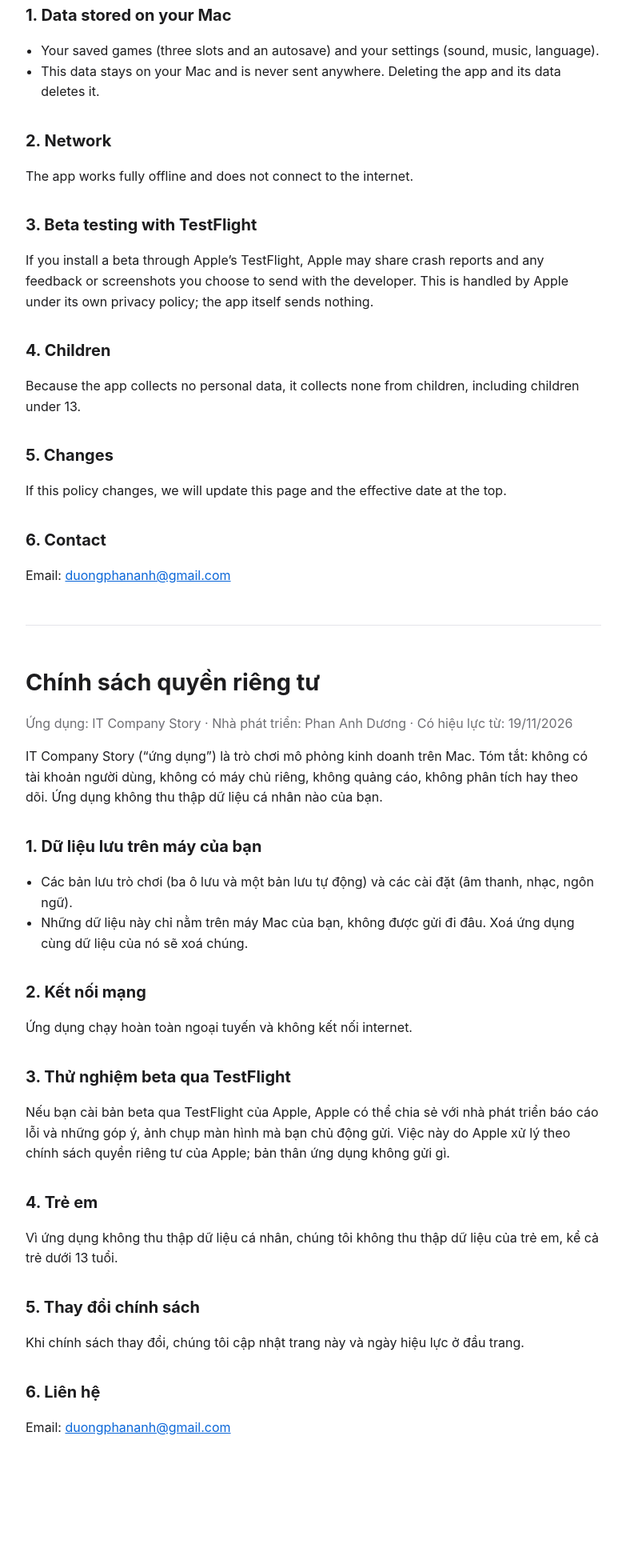
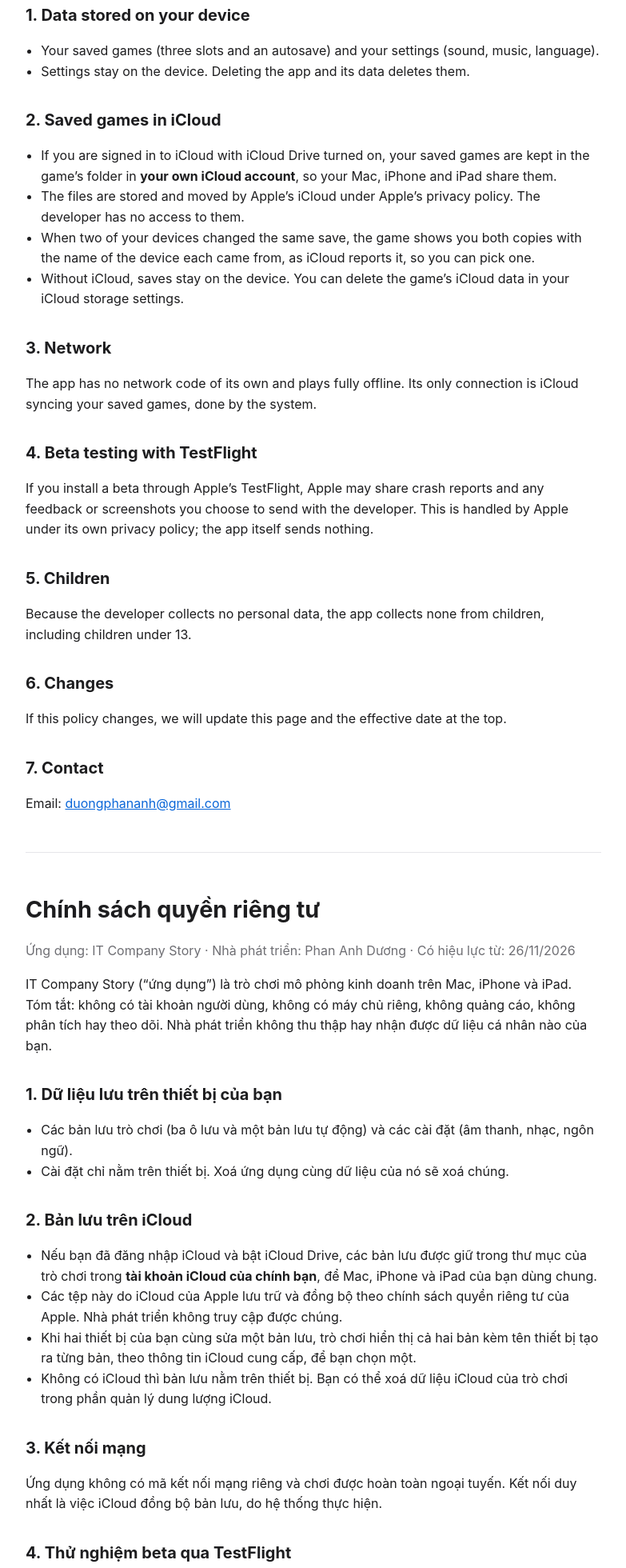
Before and after one commit to DuongPAD/DuongPAD.github.io, a plain HTML site: page itcompanystory/privacy/index.html in a window 1280 px wide. Shown: the part 307-2267 px from the top of the page at 80% size, without its empty margins (248-1031 px from the left). Before the commit the page ends 2184 px from the top, so only its background shows below. Drawn offline with Linux system fonts and the light colour scheme.

Commit message:
IT Company Story: iPhone and iPad, saves in iCloud

```diff
--- a/itcompanystory/privacy/index.html
+++ b/itcompanystory/privacy/index.html
@@ -30,29 +30,37 @@
 <!-- ============================ ENGLISH ============================ -->
 <section id="en" lang="en">
 <h1>Privacy Policy</h1>
-<p class="muted">App: IT Company Story · Developer: Phan Anh Duong · Effective: November 19, 2026</p>
+<p class="muted">App: IT Company Story · Developer: Phan Anh Duong · Effective: November 26, 2026</p>
 
-<p>IT Company Story (“the app”) is a business simulation game for Mac. In short: there are no user accounts, no servers of our own, no ads, no analytics and no tracking. The app does not collect any of your personal data.</p>
+<p>IT Company Story (“the app”) is a business simulation game for Mac, iPhone and iPad. In short: there are no user accounts, no servers of our own, no ads, no analytics and no tracking. The developer does not collect or receive any of your personal data.</p>
 
-<h2>1. Data stored on your Mac</h2>
+<h2>1. Data stored on your device</h2>
 <ul>
   <li>Your saved games (three slots and an autosave) and your settings (sound, music, language).</li>
-  <li>This data stays on your Mac and is never sent anywhere. Deleting the app and its data deletes it.</li>
+  <li>Settings stay on the device. Deleting the app and its data deletes them.</li>
 </ul>
 
-<h2>2. Network</h2>
-<p>The app works fully offline and does not connect to the internet.</p>
+<h2>2. Saved games in iCloud</h2>
+<ul>
+  <li>If you are signed in to iCloud with iCloud Drive turned on, your saved games are kept in the game’s folder in <strong>your own iCloud account</strong>, so your Mac, iPhone and iPad share them.</li>
+  <li>The files are stored and moved by Apple’s iCloud under Apple’s privacy policy. The developer has no access to them.</li>
+  <li>When two of your devices changed the same save, the game shows you both copies with the name of the device each came from, as iCloud reports it, so you can pick one.</li>
+  <li>Without iCloud, saves stay on the device. You can delete the game’s iCloud data in your iCloud storage settings.</li>
+</ul>
 
-<h2>3. Beta testing with TestFlight</h2>
+<h2>3. Network</h2>
+<p>The app has no network code of its own and plays fully offline. Its only connection is iCloud syncing your saved games, done by the system.</p>
+
+<h2>4. Beta testing with TestFlight</h2>
 <p>If you install a beta through Apple’s TestFlight, Apple may share crash reports and any feedback or screenshots you choose to send with the developer. This is handled by Apple under its own privacy policy; the app itself sends nothing.</p>
 
-<h2>4. Children</h2>
-<p>Because the app collects no personal data, it collects none from children, including children under 13.</p>
+<h2>5. Children</h2>
+<p>Because the developer collects no personal data, the app collects none from children, including children under 13.</p>
 
-<h2>5. Changes</h2>
+<h2>6. Changes</h2>
 <p>If this policy changes, we will update this page and the effective date at the top.</p>
 
-<h2>6. Contact</h2>
+<h2>7. Contact</h2>
 <p>Email: <a href="mailto:duongphananh@gmail.com">duongphananh@gmail.com</a></p>
 </section>
 
@@ -61,29 +69,37 @@
 <!-- ============================ TIẾNG VIỆT ============================ -->
 <section id="vi" lang="vi">
 <h1>Chính sách quyền riêng tư</h1>
-<p class="muted">Ứng dụng: IT Company Story · Nhà phát triển: Phan Anh Dương · Có hiệu lực từ: 19/11/2026</p>
+<p class="muted">Ứng dụng: IT Company Story · Nhà phát triển: Phan Anh Dương · Có hiệu lực từ: 26/11/2026</p>
 
-<p>IT Company Story (“ứng dụng”) là trò chơi mô phỏng kinh doanh trên Mac. Tóm tắt: không có tài khoản người dùng, không có máy chủ riêng, không quảng cáo, không phân tích hay theo dõi. Ứng dụng không thu thập dữ liệu cá nhân nào của bạn.</p>
+<p>IT Company Story (“ứng dụng”) là trò chơi mô phỏng kinh doanh trên Mac, iPhone và iPad. Tóm tắt: không có tài khoản người dùng, không có máy chủ riêng, không quảng cáo, không phân tích hay theo dõi. Nhà phát triển không thu thập hay nhận được dữ liệu cá nhân nào của bạn.</p>
 
-<h2>1. Dữ liệu lưu trên máy của bạn</h2>
+<h2>1. Dữ liệu lưu trên thiết bị của bạn</h2>
 <ul>
   <li>Các bản lưu trò chơi (ba ô lưu và một bản lưu tự động) và các cài đặt (âm thanh, nhạc, ngôn ngữ).</li>
-  <li>Những dữ liệu này chỉ nằm trên máy Mac của bạn, không được gửi đi đâu. Xoá ứng dụng cùng dữ liệu của nó sẽ xoá chúng.</li>
+  <li>Cài đặt chỉ nằm trên thiết bị. Xoá ứng dụng cùng dữ liệu của nó sẽ xoá chúng.</li>
 </ul>
 
-<h2>2. Kết nối mạng</h2>
-<p>Ứng dụng chạy hoàn toàn ngoại tuyến và không kết nối internet.</p>
+<h2>2. Bản lưu trên iCloud</h2>
+<ul>
+  <li>Nếu bạn đã đăng nhập iCloud và bật iCloud Drive, các bản lưu được giữ trong thư mục của trò chơi trong <strong>tài khoản iCloud của chính bạn</strong>, để Mac, iPhone và iPad của bạn dùng chung.</li>
+  <li>Các tệp này do iCloud của Apple lưu trữ và đồng bộ theo chính sách quyền riêng tư của Apple. Nhà phát triển không truy cập được chúng.</li>
+  <li>Khi hai thiết bị của bạn cùng sửa một bản lưu, trò chơi hiển thị cả hai bản kèm tên thiết bị tạo ra từng bản, theo thông tin iCloud cung cấp, để bạn chọn một.</li>
+  <li>Không có iCloud thì bản lưu nằm trên thiết bị. Bạn có thể xoá dữ liệu iCloud của trò chơi trong phần quản lý dung lượng iCloud.</li>
+</ul>
 
-<h2>3. Thử nghiệm beta qua TestFlight</h2>
+<h2>3. Kết nối mạng</h2>
+<p>Ứng dụng không có mã kết nối mạng riêng và chơi được hoàn toàn ngoại tuyến. Kết nối duy nhất là việc iCloud đồng bộ bản lưu, do hệ thống thực hiện.</p>
+
+<h2>4. Thử nghiệm beta qua TestFlight</h2>
 <p>Nếu bạn cài bản beta qua TestFlight của Apple, Apple có thể chia sẻ với nhà phát triển báo cáo lỗi và những góp ý, ảnh chụp màn hình mà bạn chủ động gửi. Việc này do Apple xử lý theo chính sách quyền riêng tư của Apple; bản thân ứng dụng không gửi gì.</p>
 
-<h2>4. Trẻ em</h2>
-<p>Vì ứng dụng không thu thập dữ liệu cá nhân, chúng tôi không thu thập dữ liệu của trẻ em, kể cả trẻ dưới 13 tuổi.</p>
+<h2>5. Trẻ em</h2>
+<p>Vì nhà phát triển không thu thập dữ liệu cá nhân, chúng tôi không thu thập dữ liệu của trẻ em, kể cả trẻ dưới 13 tuổi.</p>
 
-<h2>5. Thay đổi chính sách</h2>
+<h2>6. Thay đổi chính sách</h2>
 <p>Khi chính sách thay đổi, chúng tôi cập nhật trang này và ngày hiệu lực ở đầu trang.</p>
 
-<h2>6. Liên hệ</h2>
+<h2>7. Liên hệ</h2>
 <p>Email: <a href="mailto:duongphananh@gmail.com">duongphananh@gmail.com</a></p>
 </section>
 
```
Also changed, not shown: index.html (+1 -1 lines), itcompanystory/index.html (+4 -4 lines), itcompanystory/support/index.html (+4 -4 lines), 1 other file.
